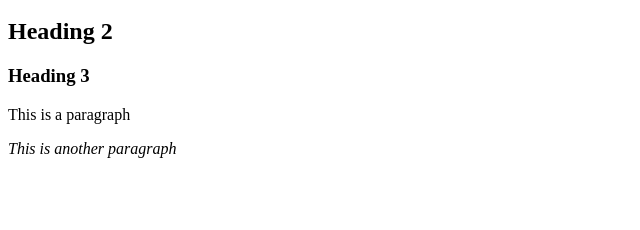
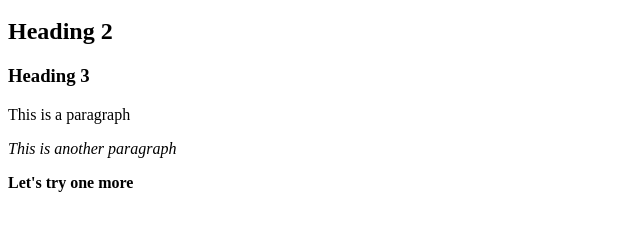
Before and after one commit to rpavithra1225/homework2, a plain HTML site: page index.html in a window 1280 px wide. Shown: the part 48-278 px from the top of the page, without its empty margins (0-640 px from the left). Drawn offline with Linux system fonts and the light colour scheme.

Commit message:
4th commit - Added bold tag

```diff
--- a/index.html
+++ b/index.html
@@ -4,4 +4,5 @@
 <h3>Heading 3</h3>
 <p>This is a paragraph</p>
 <p><i>This is another paragraph</i></p>
+<p><b>Let's try one more</b></p>
 </html>
```
